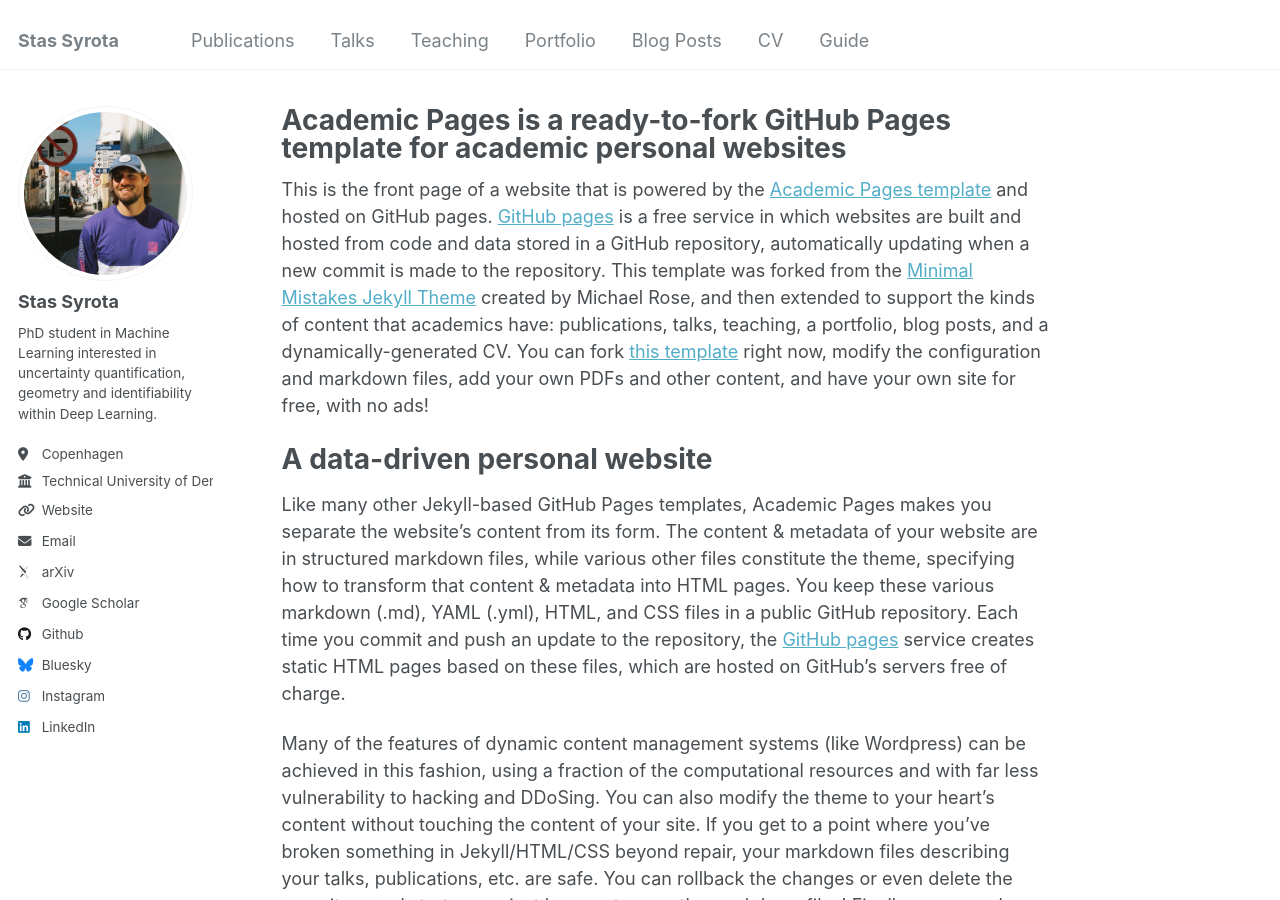
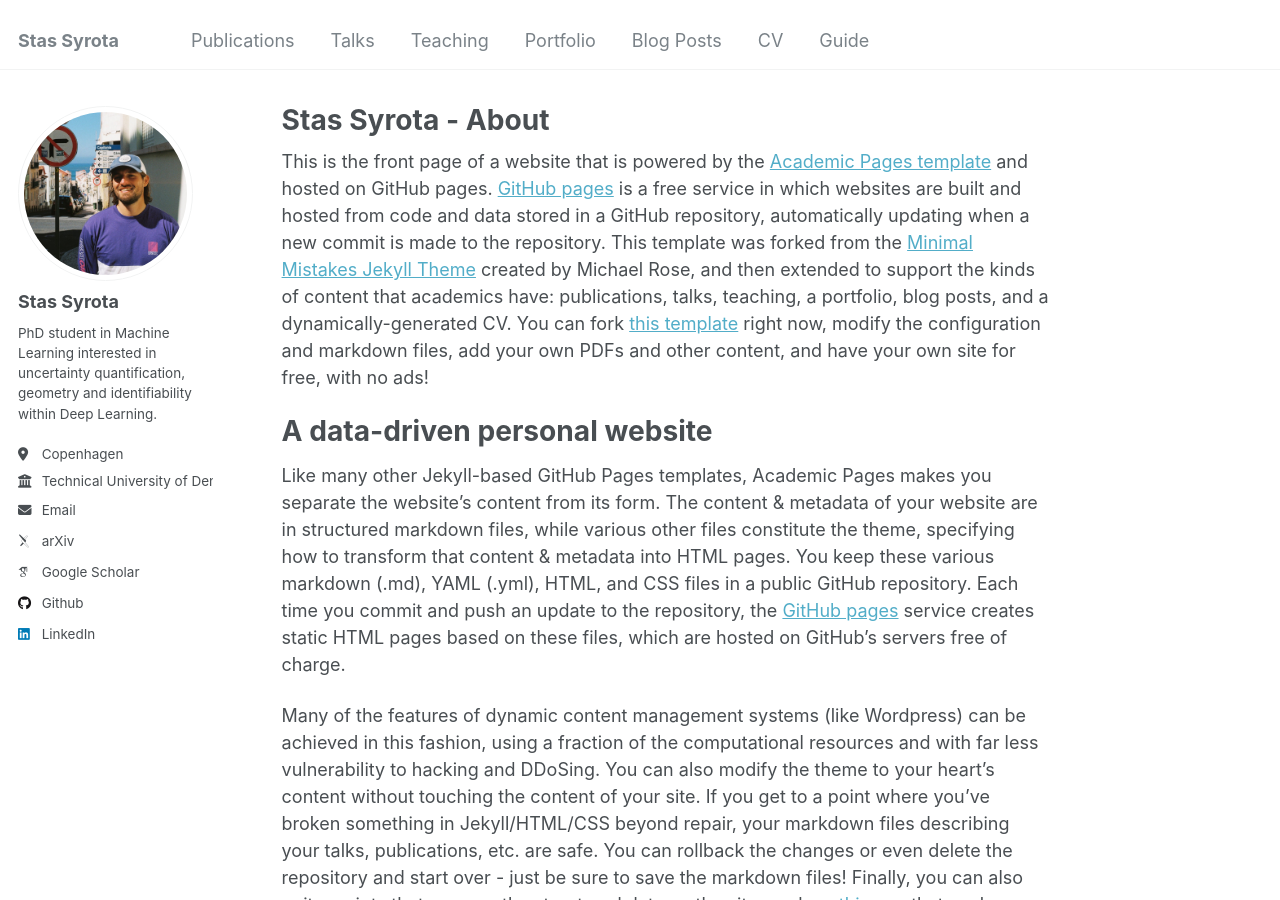
Before and after one commit to mustass/mustass.github.io, a Jekyll site: the page built from _pages/about.md, in a window 1280 px wide and 900 px high. Built offline with Jekyll 4.4.1, drawn with Linux system fonts in a browser that asks for light colours; some web fonts are replaced; part of the change alters nothing that is shown.

Commit message:
changed about

```diff
--- a/_config.yml
+++ b/_config.yml
@@ -27,7 +27,7 @@ author:
   bio              : "PhD student in Machine Learning interested in uncertainty quantification, geometry and identifiability within Deep Learning."
   location         : "Copenhagen"
   employer         : "Technical University of Denmark"
-  uri              : syrota.me
+  uri              :
   email            : "stasy@dtu.dk"
 
   # Academic websites
@@ -49,14 +49,14 @@ author:
   stackoverflow    : # User number or user number and name (i.e., use "1" or "1/jeff-atwood")
 
   # Social media
-  bluesky          : "bsky.app" # Replace this with you Bluesky username
+  bluesky          : # Replace this with you Bluesky username
   facebook         : # Username
   flickr           : # Username
   foursquare       : # Username
   goodreads        : # Username
   google_plus      : # Username
   keybase          : # Username
-  instagram        : "loremstasum"
+  instagram        : #loremstasum
   lastfm           : # Username
   linkedin         : "syrotastas"
   mastodon         : # URL
--- a/_pages/about.md
+++ b/_pages/about.md
@@ -1,6 +1,6 @@
 ---
 permalink: /
-title: "Academic Pages is a ready-to-fork GitHub Pages template for academic personal websites"
+title: "Stas Syrota - About"
 author_profile: true
 redirect_from:
   - /about/
```
